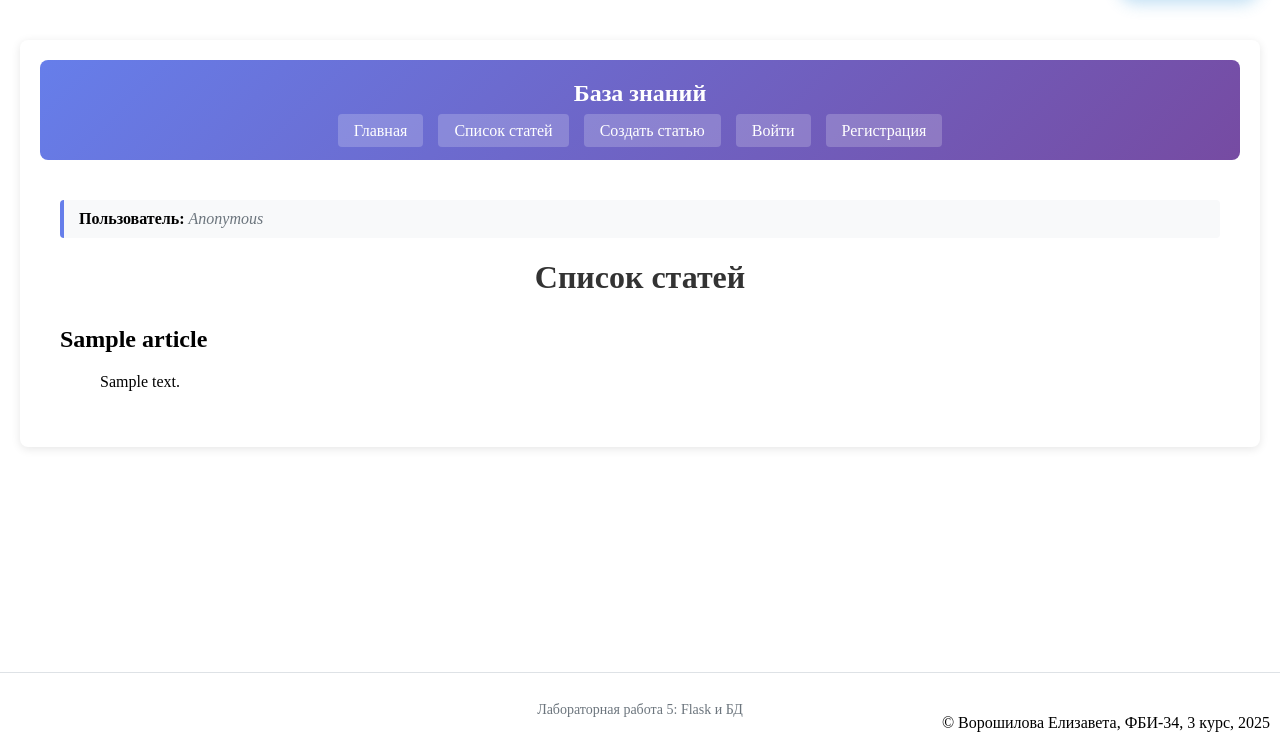
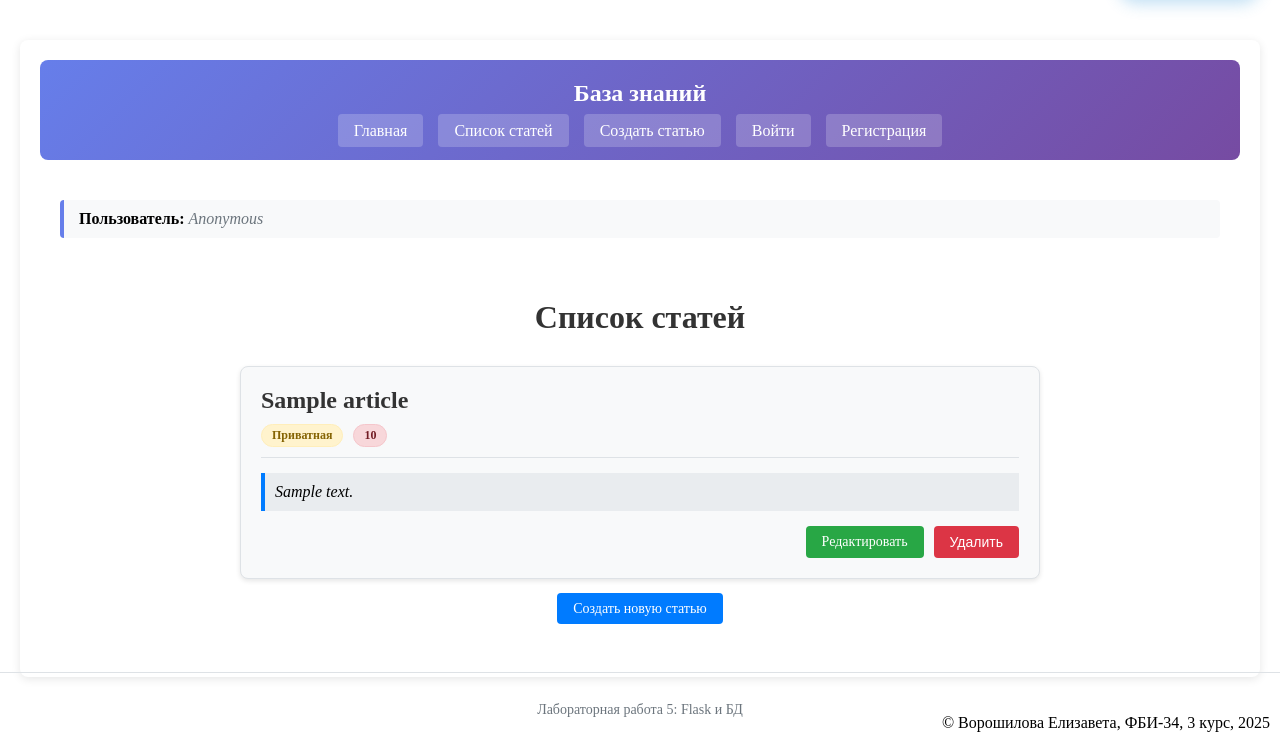
Before and after one commit to lizokelvo/backend, a Flask app: template templates/lab5/articles.html in a window 1280 px wide. Shown: the part 58-800 px from the top of the page. Run offline with Flask 3, Linux system fonts and the light colour scheme; the template is opened without the code that fills it: most values are stand-ins (such as "Sample title", 1, 10 or a date in 2020).

Commit message:
Bозможность удаления статьи

```diff
--- a/templates/lab5/articles.html
+++ b/templates/lab5/articles.html
@@ -4,19 +4,191 @@
 <div class="articles-list">
     <h1>Список статей</h1>
 
-    {% for article in articles %}
-        <h2>{{ article['title'] }}</h2>
-        <blockquote>{{ article['article_text'] }}</blockquote>
-    {% endfor %}
+    {% if articles %}
+        {% for article in articles %}
+        <div class="article-card">
+            <div class="article-header">
+                <h2>{{ article['title'] }}</h2>
+                <div class="article-meta">
+                    <span class="badge {% if article['is_public'] %}public{% else %}private{% endif %}">
+                        {% if article['is_public'] %}Публичная{% else %}Приватная{% endif %}
+                    </span>
+                    {% if article['is_favorite'] %}
+                    <span class="badge favorite">Избранное</span>
+                    {% endif %}
+                    <span class="badge likes">{{ article['likes'] }}</span>
+                </div>
+            </div>
 
+            <div class="article-content">
+                <blockquote>{{ article['article_text'] }}</blockquote>
+            </div>
+
+            <div class="article-actions">
+                <a href="{{ url_for('lab5.edit', article_id=article['id']) }}" class="btn btn-edit">Редактировать</a>
+                <form action="{{ url_for('lab5.delete', article_id=article['id']) }}" method="POST" style="display: inline;" onsubmit="return confirm('Вы уверены, что хотите удалить эту статью?');">
+                    <button type="submit" class="btn btn-delete">Удалить</button>
+                </form>
+            </div>
+        </div>
+        {% endfor %}
+    {% else %}
+        <div class="no-articles">
+            <p>У вас пока нет ни одной статьи.</p>
+            <a href="{{ url_for('lab5.create') }}" class="btn btn-primary">Создать первую статью</a>
+        </div>
+    {% endif %}
+
+    <div class="navigation">
+        <a href="{{ url_for('lab5.create') }}" class="btn btn-primary">Создать новую статью</a>
+    </div>
 </div>
 
 <style>
+    .articles-list {
+        max-width: 800px;
+        margin: 0 auto;
+        padding: 20px;
+    }
+
     .articles-list h1 {
         color: #333;
         margin-bottom: 30px;
         text-align: center;
     }
+
+    .article-card {
+        background-color: #f8f9fa;
+        border: 1px solid #dee2e6;
+        border-radius: 8px;
+        padding: 20px;
+        margin-bottom: 20px;
+        box-shadow: 0 2px 5px rgba(0,0,0,0.1);
+    }
+
+    .article-header {
+        border-bottom: 1px solid #dee2e6;
+        padding-bottom: 10px;
+        margin-bottom: 15px;
+    }
+
+    .article-header h2 {
+        margin: 0 0 10px 0;
+        color: #333;
+    }
+
+    .article-meta {
+        display: flex;
+        gap: 10px;
+        flex-wrap: wrap;
+    }
+
+    .badge {
+        padding: 3px 10px;
+        border-radius: 12px;
+        font-size: 12px;
+        font-weight: bold;
+    }
+
+    .public {
+        background-color: #d4edda;
+        color: #155724;
+        border: 1px solid #c3e6cb;
+    }
+
+    .private {
+        background-color: #fff3cd;
+        color: #856404;
+        border: 1px solid #ffeeba;
+    }
+
+    .favorite {
+        background-color: #fff3cd;
+        color: #856404;
+        border: 1px solid #ffeeba;
+    }
+
+    .likes {
+        background-color: #f8d7da;
+        color: #721c24;
+        border: 1px solid #f5c6cb;
+    }
+
+    .article-content {
+        margin-bottom: 15px;
+    }
+
+    .article-content blockquote {
+        margin: 0;
+        padding: 10px;
+        background-color: #e9ecef;
+        border-left: 4px solid #007bff;
+        font-style: italic;
+        white-space: pre-wrap;
+        word-wrap: break-word;
+    }
+
+    .article-actions {
+        display: flex;
+        gap: 10px;
+        justify-content: flex-end;
+    }
+
+    .btn {
+        padding: 8px 16px;
+        border: none;
+        border-radius: 4px;
+        cursor: pointer;
+        font-size: 14px;
+        text-decoration: none;
+        transition: background-color 0.3s;
+    }
+
+    .btn-primary {
+        background-color: #007bff;
+        color: white;
+    }
+
+    .btn-primary:hover {
+        background-color: #0056b3;
+    }
+
+    .btn-edit {
+        background-color: #28a745;
+        color: white;
+    }
+
+    .btn-edit:hover {
+        background-color: #1e7e34;
+    }
+
+    .btn-delete {
+        background-color: #dc3545;
+        color: white;
+        border: none;
+    }
+
+    .btn-delete:hover {
+        background-color: #c82333;
+    }
+
+    .no-articles {
+        text-align: center;
+        padding: 50px;
+        background-color: #f8f9fa;
+        border-radius: 8px;
+        margin-bottom: 20px;
+    }
+
+    .no-articles p {
+        font-size: 18px;
+        color: #666;
+        margin-bottom: 20px;
+    }
+
+    .navigation {
+        text-align: center;
+        margin-top: 20px;
+    }
 </style>
-
 {% endblock %}
```
